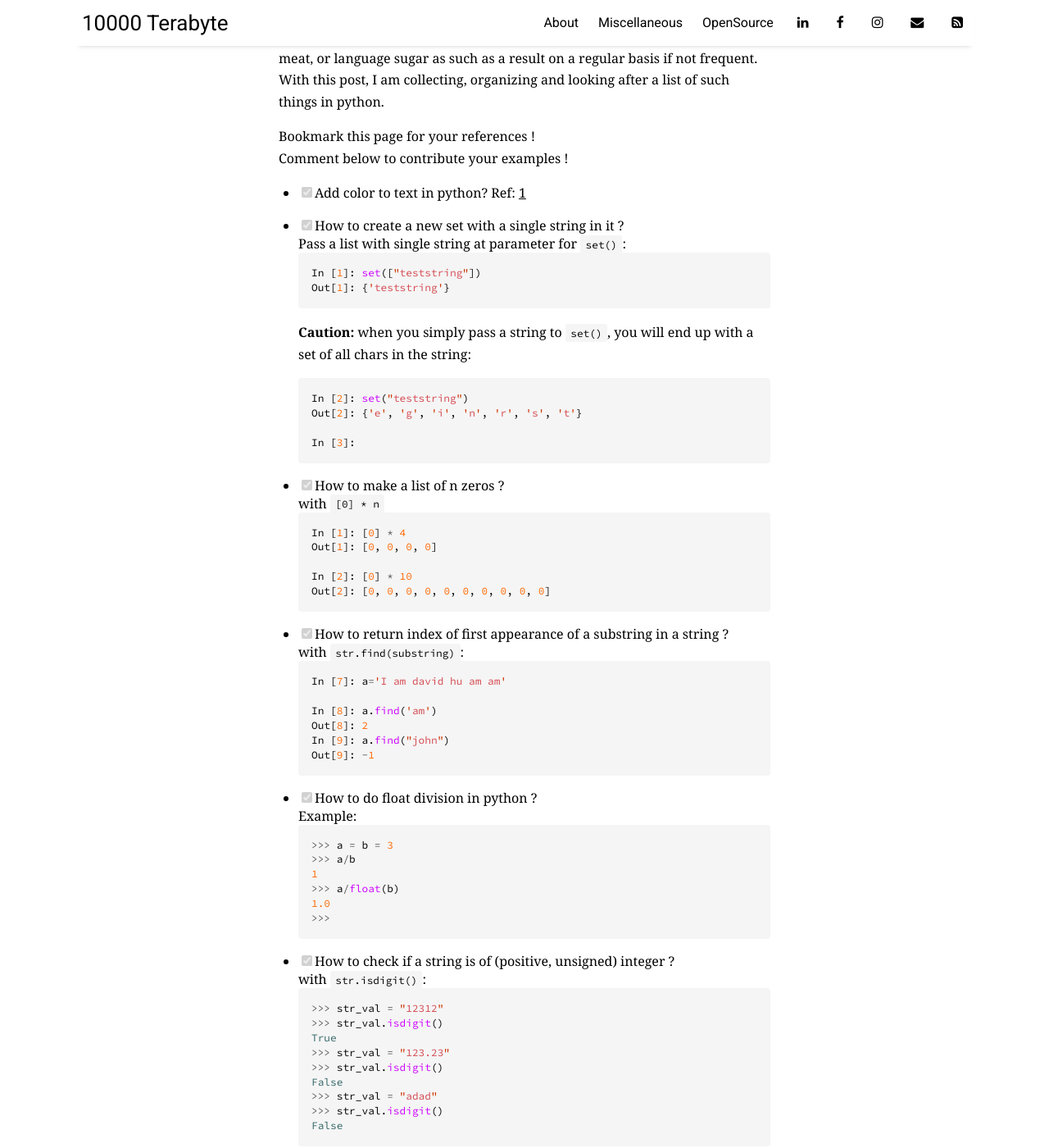
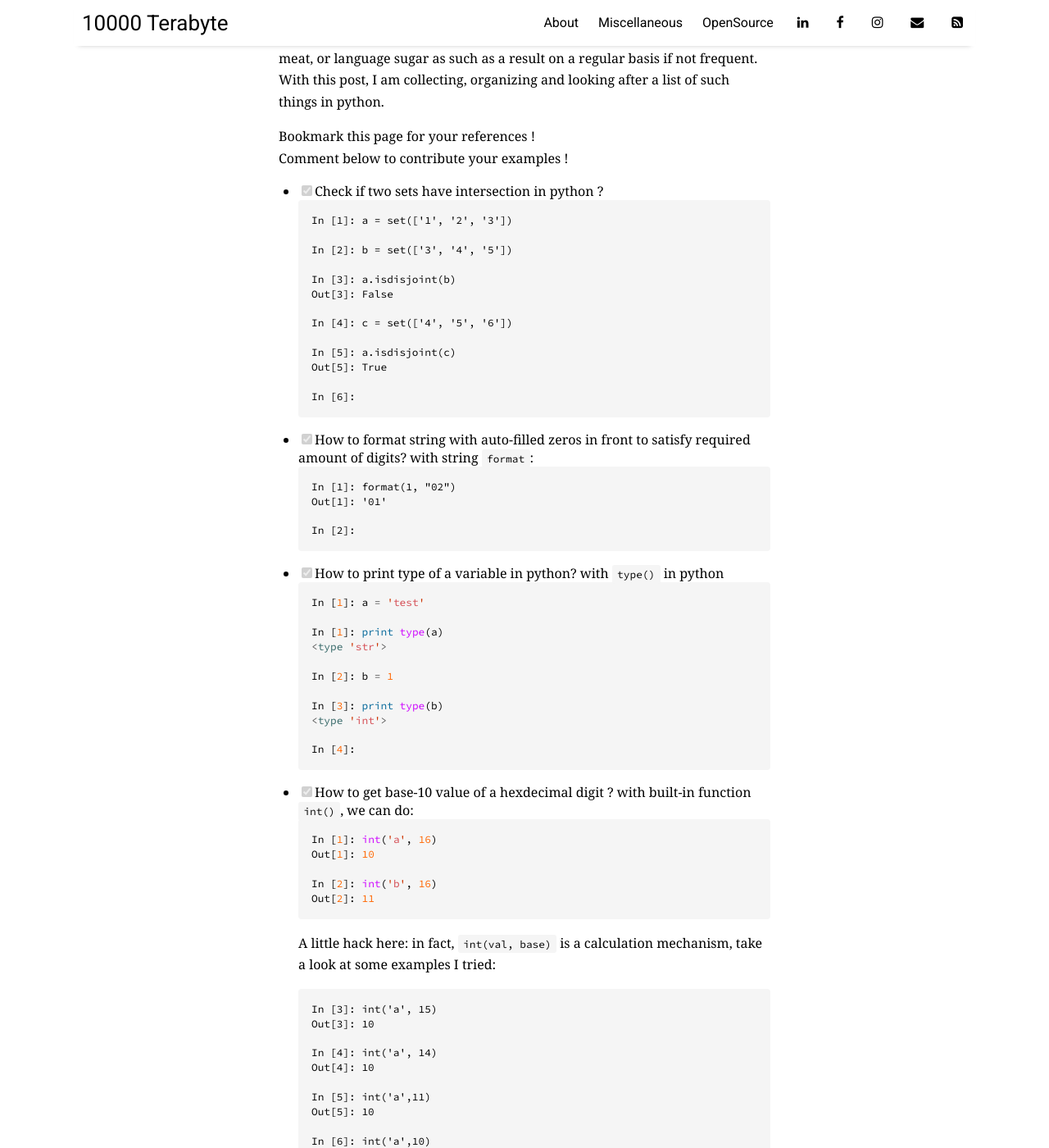
Before and after one commit to 10000TB/10000TB.github.io, a Jekyll site: the page built from _posts/2018-03-12-blog-series-python-A-Curated-List-Those-Python-How-To-You-Search-Frequently-in-Your-Daily-Programming.md, in a window 1280 px wide and 1400 px high, scrolled down 571 px. Shown: the whole window at 82% size. Built offline with Jekyll 4.4.1, drawn with Linux system fonts in a browser that asks for light colours; nearby versions of some CDN libraries; comment, search, counter and statistics services are not loaded; some of the changed text lies outside the part shown.

Commit message:
[Python How-Tos] Added new entries into How-To list.

````diff
--- a/_posts/2018-03-12-blog-series-python-A-Curated-List-Those-Python-How-To-You-Search-Frequently-in-Your-Daily-Programming.md
+++ b/_posts/2018-03-12-blog-series-python-A-Curated-List-Those-Python-How-To-You-Search-Frequently-in-Your-Daily-Programming.md
@@ -13,6 +13,90 @@ Often times, when we work with different languages, our attentionn is spreaded a
 
 Bookmark this page for your references !
 Comment below to contribute your examples !
+
+- [x] Check if two sets have intersection in python ?
+  ```
+  In [1]: a = set(['1', '2', '3'])
+
+  In [2]: b = set(['3', '4', '5'])
+
+  In [3]: a.isdisjoint(b)
+  Out[3]: False
+
+  In [4]: c = set(['4', '5', '6'])
+
+  In [5]: a.isdisjoint(c)
+  Out[5]: True
+
+  In [6]:
+  ```
+
+- [x] How to format string with auto-filled zeros in front to satisfy required amount of digits?
+  with string `format`:
+  ```
+  In [1]: format(1, "02")
+  Out[1]: '01'
+
+  In [2]:
+  ```
+
+- [x] How to print type of a variable in python?
+  with `type()` in python
+  ```python
+  In [1]: a = 'test'
+
+  In [1]: print type(a)
+  <type 'str'>
+
+  In [2]: b = 1
+
+  In [3]: print type(b)
+  <type 'int'>
+
+  In [4]:
+  ```
+
+- [x] How to get base-10 value of a hexdecimal digit ?
+  with built-in function `int()`, we can do:
+  ```python
+  In [1]: int('a', 16)
+  Out[1]: 10
+
+  In [2]: int('b', 16)
+  Out[2]: 11
+  ```
+  A little hack here: in fact, `int(val, base)` is a calculation mechanism, take a look at some examples I tried:
+  ```
+  In [3]: int('a', 15)
+  Out[3]: 10
+
+  In [4]: int('a', 14)
+  Out[4]: 10
+
+  In [5]: int('a',11)
+  Out[5]: 10
+
+  In [6]: int('a',10)
+  ---------------------------------------------------------------------------
+  ValueError                                Traceback (most recent call last)
+  <ipython-input-99-fb0c9de8bbed> in <module>()
+  ----> 1 int('a',10)
+
+  ValueError: invalid literal for int() with base 10: 'a'
+
+  In [7]:
+  ```
+
+- [x] How to increment a char in python?
+  with `ord()` returning unide code point of a single char when it is an unicode object and `chr` return string representation of a char by its unide code integer.
+  ```python
+  # get next char.
+  In [1]: chr(ord('a')+1)
+  Out[1]: 'b'
+
+  In [2]: chr(ord('b')-1)
+  Out[2]: 'a'
+  ```
 
 - [x] Add color to text in python?
   Ref: [1](http://ozzmaker.com/add-colour-to-text-in-python/)
````
